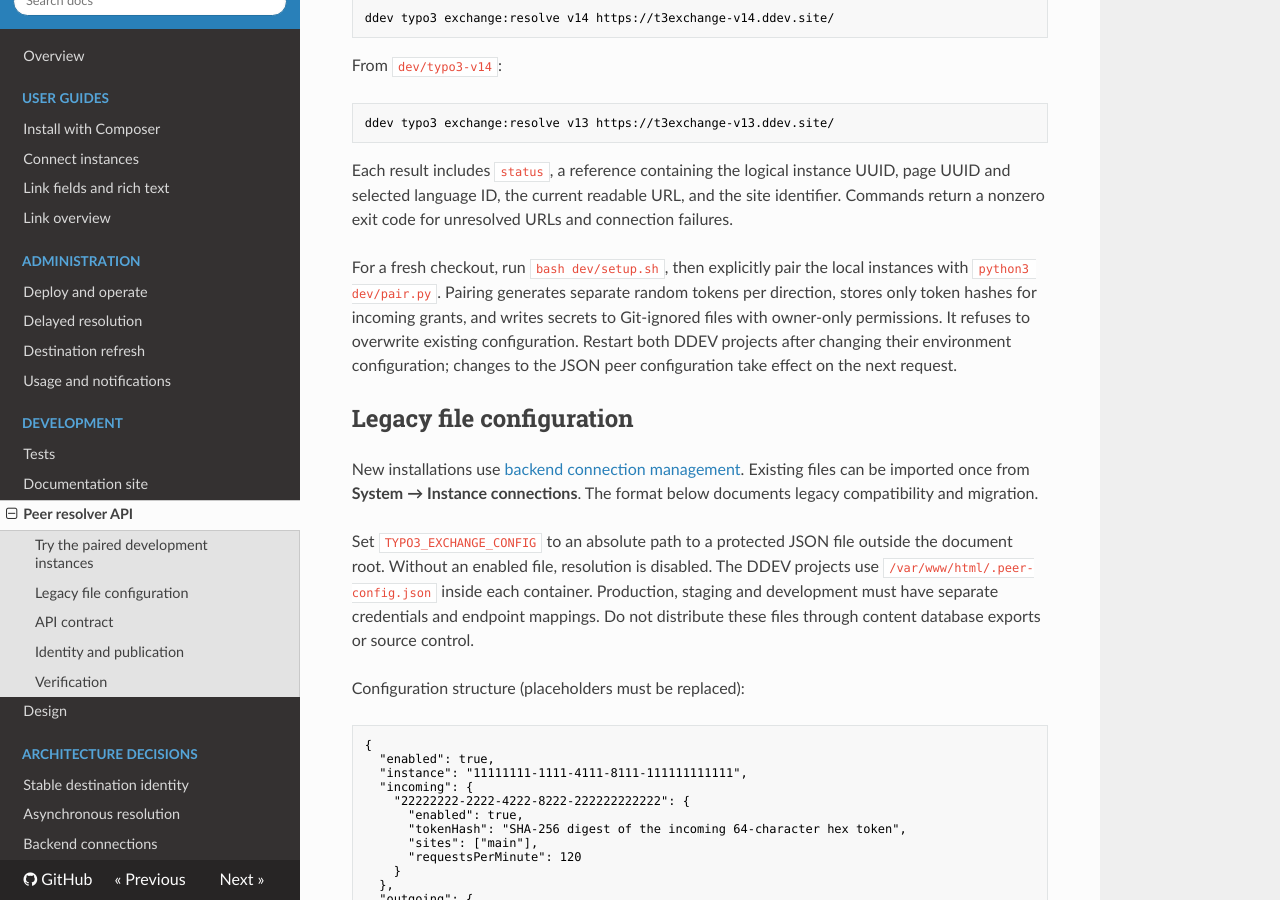
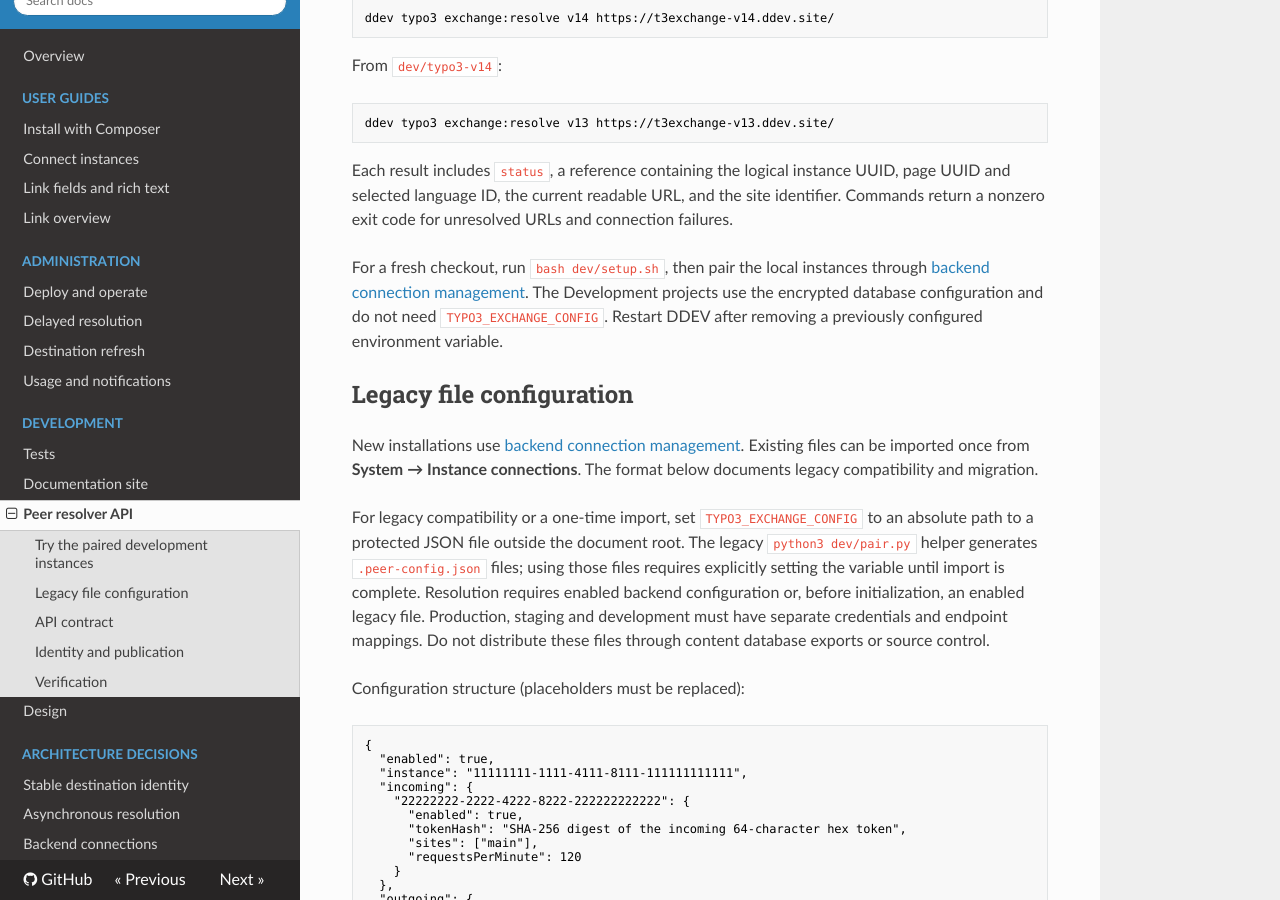
Before and after one commit to 42lizard/typo3totypo3, an MkDocs documentation site: the page built from docs/peer-resolution.md, in a window 1280 px wide and 900 px high, scrolled down 339 px. Built offline with MkDocs 1.6.1, drawn with Linux system fonts in a browser that asks for light colours.

Commit message:
Remove legacy peer file environment from Development projects

```diff
--- a/docs/peer-resolution.md
+++ b/docs/peer-resolution.md
@@ -22,12 +22,11 @@ Each result includes `status`, a reference containing the logical instance UUID,
 page UUID and selected language ID, the current readable URL, and the site identifier.
 Commands return a nonzero exit code for unresolved URLs and connection failures.
 
-For a fresh checkout, run `bash dev/setup.sh`, then explicitly pair the local
-instances with `python3 dev/pair.py`. Pairing generates separate random tokens per
-direction, stores only token hashes for incoming grants, and writes secrets to
-Git-ignored files with owner-only permissions. It refuses to overwrite existing
-configuration. Restart both DDEV projects after changing their environment
-configuration; changes to the JSON peer configuration take effect on the next request.
+For a fresh checkout, run `bash dev/setup.sh`, then pair the local instances
+through [backend connection management](connections.md#pair-two-instances).
+The Development projects use the encrypted database configuration and do not need
+`TYPO3_EXCHANGE_CONFIG`. Restart DDEV after removing a previously configured
+environment variable.
 
 ## Legacy file configuration
 
@@ -35,10 +34,13 @@ New installations use [backend connection management](connections.md). Existing
 files can be imported once from **System → Instance connections**. The format
 below documents legacy compatibility and migration.
 
-Set `TYPO3_EXCHANGE_CONFIG` to an absolute path to a protected JSON file outside
-the document root. Without an enabled file, resolution is disabled. The DDEV
-projects use `/var/www/html/.peer-config.json` inside each container. Production,
-staging and development must have separate credentials and endpoint mappings.
+For legacy compatibility or a one-time import, set `TYPO3_EXCHANGE_CONFIG` to an
+absolute path to a protected JSON file outside the document root. The legacy
+`python3 dev/pair.py` helper generates `.peer-config.json` files; using those files
+requires explicitly setting the variable until import is complete. Resolution
+requires enabled backend configuration or, before initialization, an enabled
+legacy file. Production, staging and development must have separate credentials
+and endpoint mappings.
 Do not distribute these files through content database exports or source control.
 
 Configuration structure (placeholders must be replaced):
```
Also changed, not shown: docs/delayed-resolution.md (+3 -1 lines), 2 other files.
